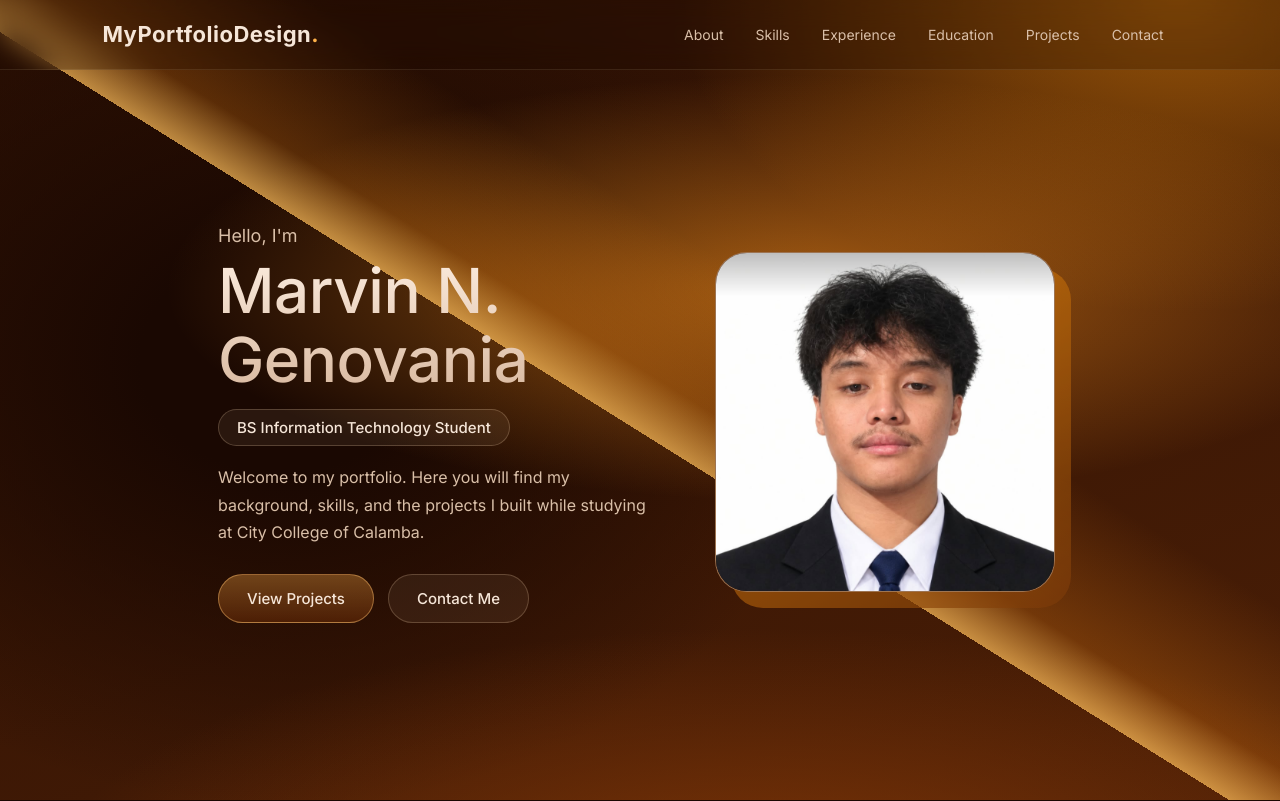
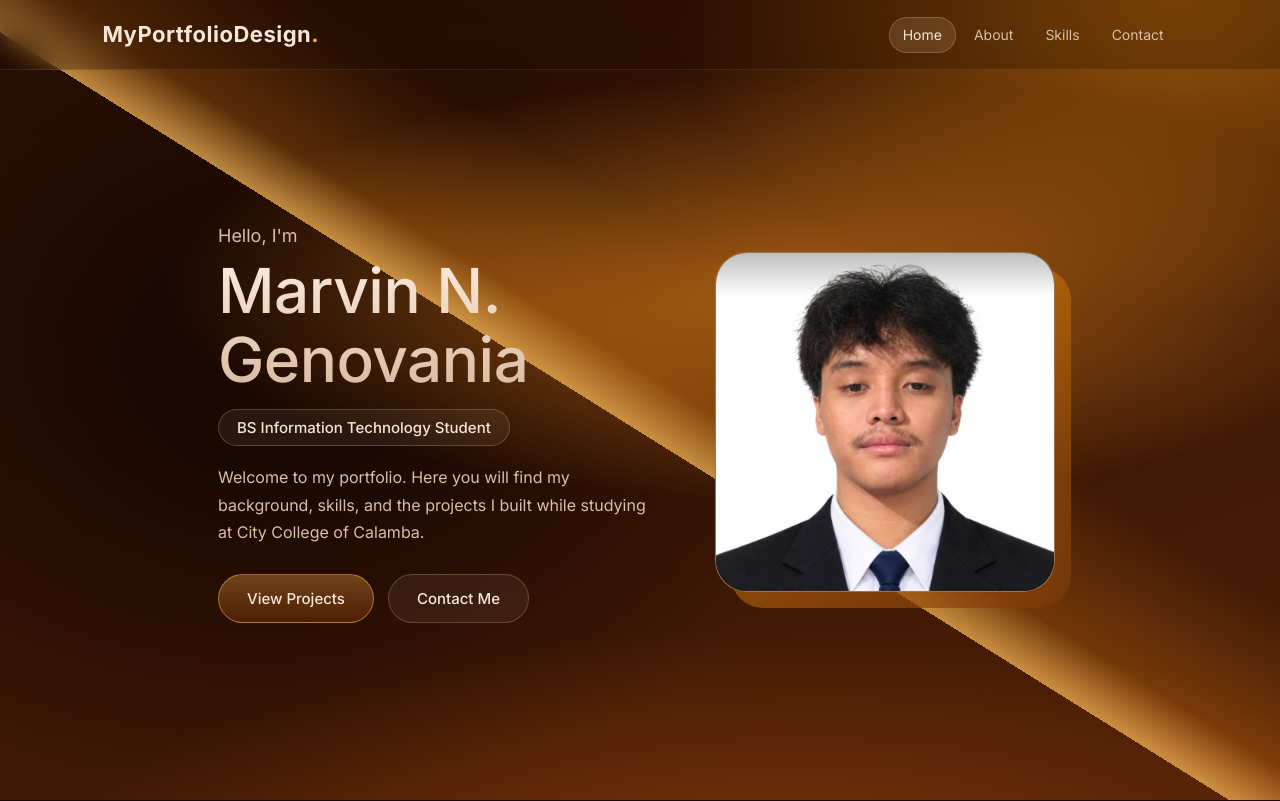
Before and after one commit to Marvzy0519/Marvzy0519.github.io, a plain HTML site: page index.html in a window 1280 px wide. Shown: the top 801 px of the page. Drawn offline with Linux system fonts and the light colour scheme.

Commit message:
Update index.html

```diff
--- a/index.html
+++ b/index.html
@@ -17,11 +17,9 @@
         <a href="#home" class="logo">MyPortfolioDesign<span>.</span></a>
         <button class="menu-btn" aria-label="Toggle menu" aria-expanded="false">Menu</button>
         <nav id="nav">
+            <a href="#home">Home</a>
             <a href="#about">About</a>
             <a href="#skills">Skills</a>
-            <a href="#experience">Experience</a>
-            <a href="#education">Education</a>
-            <a href="#projects">Projects</a>
             <a href="#contact">Contact</a>
         </nav>
     </header>
@@ -128,7 +126,7 @@
             <div class="grid">
                 <article class="card project">
                     <div class="thumb">Dental Clinic</div>
-                    <h3>Dental Clinic Management System</h3>
+                    <h3>A web-based Dental Clinic Appointment Management System with Automated Email Notification for Go Urban Smile</h3>
                     <p>A web-based dental clinic appointment and management system with automated email notifications for appointment updates and reminders.</p>
                     <p class="tools"><b>Tools:</b> HTML, CSS, PHP, MySQL</p>
                     <button class="btn btn-sm" data-open="shots-dental">View Project</button>
```
